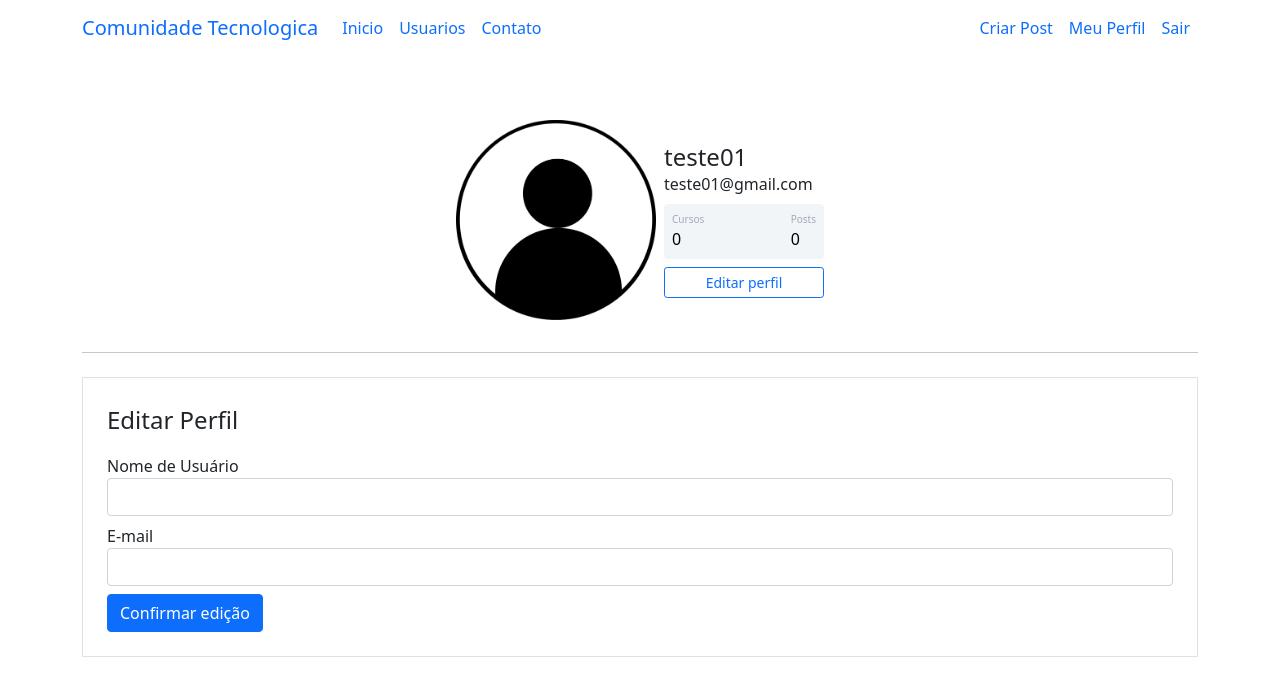
After one commit to DanielCastilhoDIniz/site02_flask, a Flask app: page /perfil/editar in a window 1280 px wide. The commit adds this page. Shown: the top 696 px of the page. Run offline with Flask 3, Linux system fonts and the light colour scheme; a user stored in the database is signed in.

Commit message:
formulário de edição de perfi

```diff
--- a/comunidadetecnologica/forms.py
+++ b/comunidadetecnologica/forms.py
@@ -25,3 +25,9 @@ class FormLogin(FlaskForm):
     senha = PasswordField('Senha', validators=[DataRequired(), Length(6, 20)])
     lembrar_dados = BooleanField('Lembrar-me')
     button_submit_login = SubmitField('Fazer login')
+
+
+class FormEiditarPerfil(FlaskForm):
+    username = StringField('Nome de Usuário', validators=[DataRequired()])
+    email = StringField('E-mail', validators=[DataRequired(), Email()])
+    button_submit_editarperfil = SubmitField('Confirmar edição')
--- a/comunidadetecnologica/routes.py
+++ b/comunidadetecnologica/routes.py
@@ -1,7 +1,7 @@
 from flask import render_template, redirect, url_for, flash, request
 from comunidadetecnologica import app, database
 from comunidadetecnologica import bcrypt
-from comunidadetecnologica.forms import FormLogin, FormCriarConta
+from comunidadetecnologica.forms import FormLogin, FormCriarConta, FormEiditarPerfil
 from comunidadetecnologica.models import Usuario
 from flask_login import login_user, logout_user, current_user, login_required
 
@@ -77,3 +77,11 @@ def perfil():
 @login_required
 def criarpost():
     return render_template('criarpost.html')
+
+
+@app.route('/perfil/editar',methods=['GET', 'POST'])
+@login_required
+def editar_perfil():
+    form = FormEiditarPerfil()
+    foto_perfil = url_for('static',filename='fotos_perfil/{}'.format(current_user.foto_perfil))
+    return render_template('editarperfil.html', foto_perfil=foto_perfil, form=form)
--- /dev/null
+++ b/comunidadetecnologica/templates/editarperfil.html
@@ -0,0 +1,56 @@
+{% extends 'perfil.html' %}
+
+{% block form_edital_perfil %}
+
+<h1> </h1>
+
+<div class="container">
+  <hr>
+  <div class="row">
+    <div class="col">
+      <form method="POST" action="" class="border p-4 mt-2">
+        {{ form.csrf_token }}
+        <legend>Editar Perfil</legend>
+        <fieldset>
+          <div class="form-group mt-2">
+              {{ form.username.label(class="form-control-label") }}
+
+              {% if form.username.errors %}
+                {{form.username(class="form-control is-invalid")}}
+
+                <div class="invalid-feedback">
+                  {% for erro in form.errors %}
+                    {{erro}}
+                  {% endfor %}
+                </div>
+              {% else %}
+                {{form.username(class="form-control")}}
+              {%endif%}
+          </div>
+
+          <div class="form-group mt-2">
+            {{ form.email.label(class="form-control-label") }}
+
+            {% if form.email.errors %}
+              {{form.email(class="form-control is-invalid")}}
+
+              <div class="invalid-feedback">
+                {% for erro in form.errors %}
+                  {{erro}}
+                {% endfor %}
+              </div>
+            {% else %}
+              {{form.email(class="form-control")}}
+            {%endif%}
+        </div>
+
+
+
+
+        </fieldset>
+          {{ form.button_submit_editarperfil (class="btn btn-primary mt-2") }}
+      </form>
+    </div>
+</div>
+
+{% endblock %}
--- a/comunidadetecnologica/templates/perfil.html
+++ b/comunidadetecnologica/templates/perfil.html
@@ -41,7 +41,7 @@
 
            <div class="button mt-2 d-flex flex-row align-items-center">
 
-            <button class="btn btn-sm btn-outline-primary w-100">Editar perfil</button>
+               <a href="{{url_for('editar_perfil')}}" class="w-100"><button class="btn btn-sm btn-outline-primary w-100">Editar perfil</button></a>
 
 
 
@@ -57,5 +57,6 @@
 
  </div>
 
-
+{% block form_edital_perfil %}
 {% endblock %}
+{% endblock %}
```
